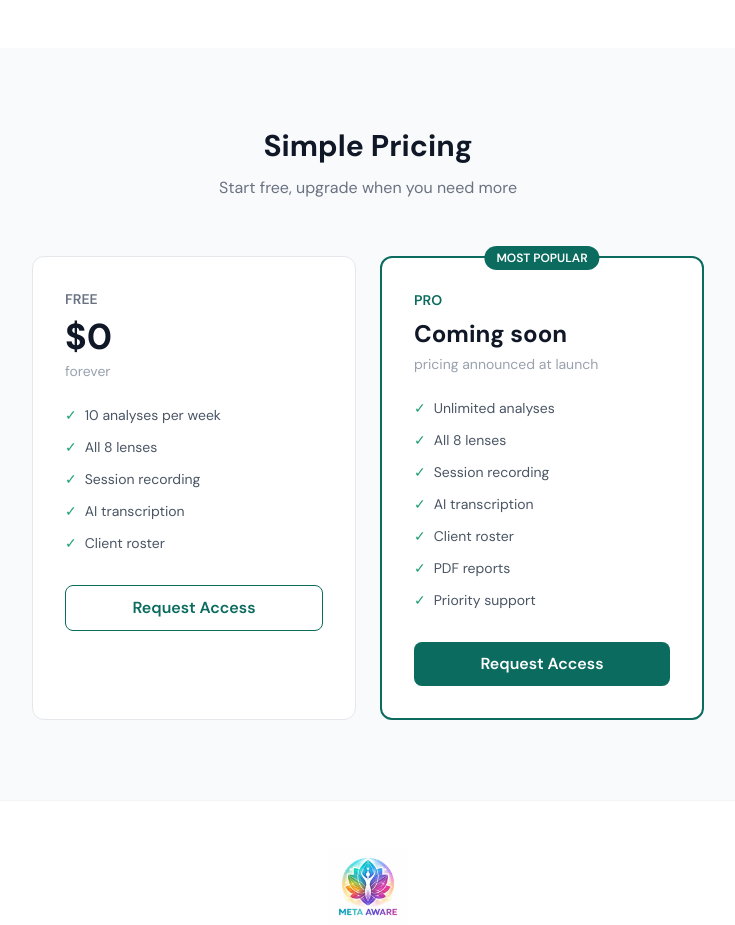
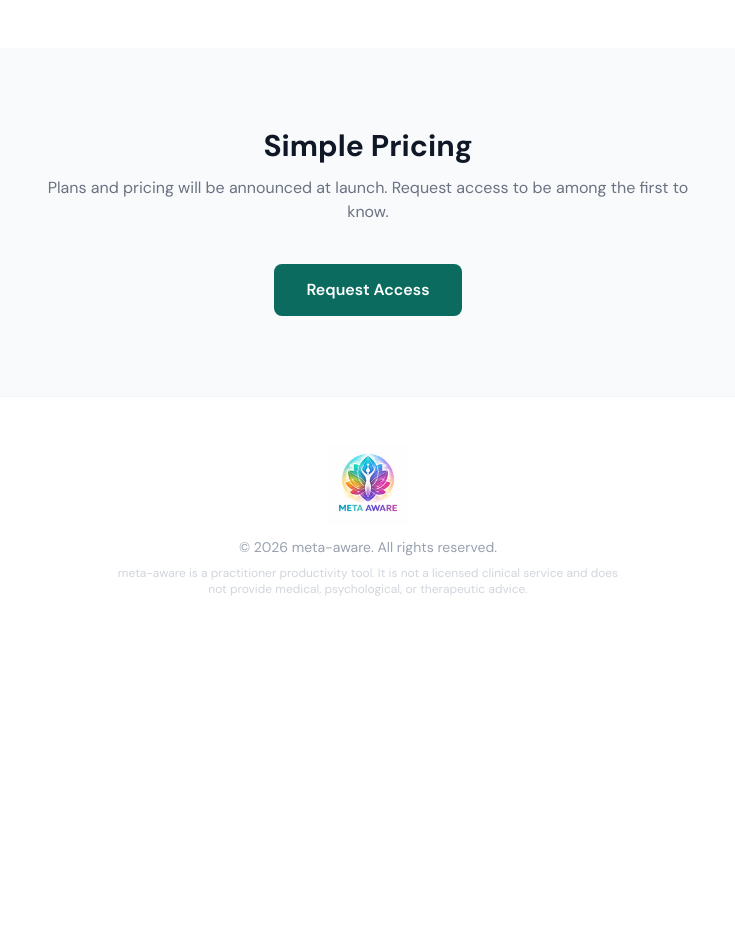
Before and after one commit to realitysciences/meta-aware.com, a Next.js app: page / in a window 1280 px wide. Shown: the part 2300-3225 px from the top of the page, without its empty margins (272-1007 px from the left). After the commit the page ends 2945 px from the top, so only its background shows below. Built offline with nearby package versions, Linux system fonts and the light colour scheme.

Commit message:
Replace pricing tiers with coming soon message
Co-Authored-By: Claude Sonnet 4.6 <noreply@anthropic.com>

```diff
--- a/src/app/page.tsx
+++ b/src/app/page.tsx
@@ -113,46 +113,12 @@ export default function HomePage() {
 
       {/* Pricing */}
       <section className="py-20 px-6 bg-gray-50">
-        <div className="max-w-4xl mx-auto">
-          <div className="text-center mb-14">
-            <h2 className="text-3xl font-bold text-gray-900 mb-3">Simple Pricing</h2>
-            <p className="text-gray-500">Start free, upgrade when you need more</p>
-          </div>
-          <div className="grid md:grid-cols-2 gap-6 max-w-2xl mx-auto">
-            <div className="bg-white p-8 rounded-xl border border-gray-200">
-              <div className="text-sm font-semibold text-gray-500 mb-2">FREE</div>
-              <div className="text-4xl font-bold text-gray-900 mb-1">$0</div>
-              <div className="text-sm text-gray-400 mb-6">forever</div>
-              <ul className="space-y-3 mb-8">
-                {['10 analyses per week', 'All 8 lenses', 'Session recording', 'AI transcription', 'Client roster'].map(f => (
-                  <li key={f} className="flex items-center gap-2 text-sm text-gray-600">
-                    <span className="text-[#1d9e75]">✓</span> {f}
-                  </li>
-                ))}
-              </ul>
-              <Link href="/signup" className="block w-full text-center border border-[#0a6b5e] text-[#0a6b5e] py-2.5 rounded-lg font-semibold hover:bg-[#e8f7f3] transition-colors">
-                Request Access
-              </Link>
-            </div>
-            <div className="bg-white p-8 rounded-xl border-2 border-[#0a6b5e] relative">
-              <div className="absolute -top-3 left-1/2 -translate-x-1/2 bg-[#0a6b5e] text-white text-xs font-semibold px-3 py-1 rounded-full">
-                MOST POPULAR
-              </div>
-              <div className="text-sm font-semibold text-[#0a6b5e] mb-2">PRO</div>
-              <div className="text-2xl font-bold text-gray-900 mb-1">Coming soon</div>
-              <div className="text-sm text-gray-400 mb-6">pricing announced at launch</div>
-              <ul className="space-y-3 mb-8">
-                {['Unlimited analyses', 'All 8 lenses', 'Session recording', 'AI transcription', 'Client roster', 'PDF reports', 'Priority support'].map(f => (
-                  <li key={f} className="flex items-center gap-2 text-sm text-gray-600">
-                    <span className="text-[#1d9e75]">✓</span> {f}
-                  </li>
-                ))}
-              </ul>
-              <Link href="/signup" className="block w-full text-center bg-[#0a6b5e] text-white py-2.5 rounded-lg font-semibold hover:bg-[#0d7f6f] transition-colors">
-                Request Access
-              </Link>
-            </div>
-          </div>
+        <div className="max-w-2xl mx-auto text-center">
+          <h2 className="text-3xl font-bold text-gray-900 mb-3">Simple Pricing</h2>
+          <p className="text-gray-500 mb-10">Plans and pricing will be announced at launch. Request access to be among the first to know.</p>
+          <Link href="/signup" className="inline-block bg-[#0a6b5e] text-white px-8 py-3.5 rounded-lg font-semibold hover:bg-[#0d7f6f] transition-colors">
+            Request Access
+          </Link>
         </div>
       </section>
 
```
